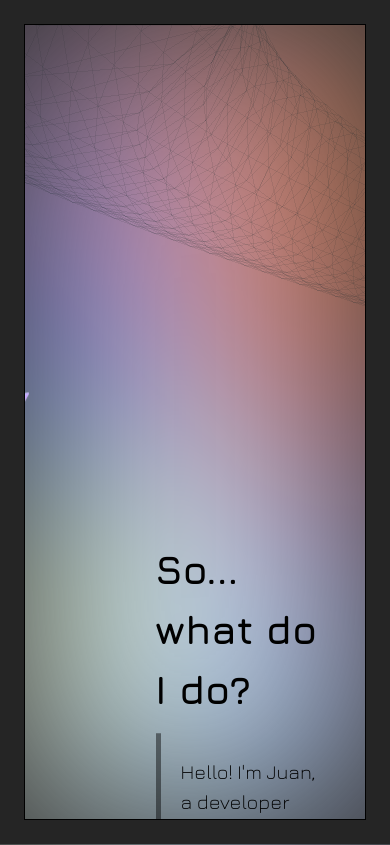
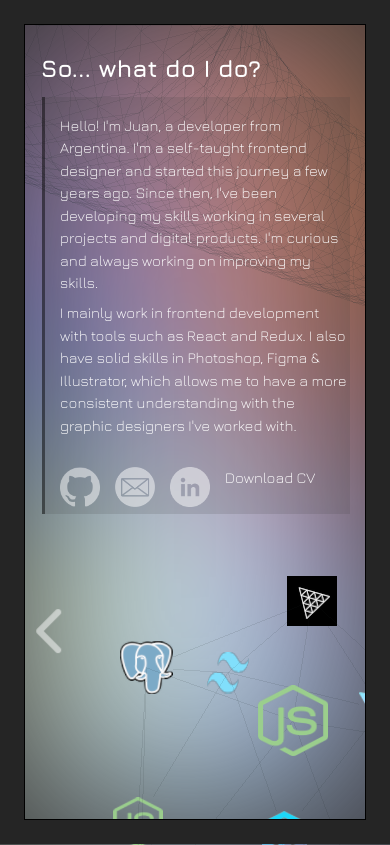
Before and after one commit to JuanMartinSalinas/portfolio-zero, a React (Vite) app: page /about in a window 390 px wide. Built offline with nearby package versions, Linux system fonts and the light colour scheme.

Commit message:
responsive

```diff
--- a/src/App.jsx
+++ b/src/App.jsx
@@ -1,5 +1,5 @@
 import * as THREE from "three";
-import { useEffect, useRef } from "react";
+import { useEffect, useRef, useState } from "react";
 import { Routes, Route, useLocation } from "react-router-dom";
 import Main from "./layout/MainPage/MainPage.jsx";
 import About from "./layout/About/About.jsx";
@@ -32,6 +32,7 @@ const App = () => {
   const textureRef = useRef(null);
 
   const location = useLocation();
+
 
   useEffect(() => {
     // Si ya existe la escena, no la volvemos a crear / If scene exists, we don't create it again (unnecesary, works nonetheless)
@@ -148,14 +149,39 @@ const App = () => {
   }, [location.pathname]);
 
 
+
+  const [positions, setPositions] = useState({
+    "/": [0, -5, -4],
+    "/about": [0.5, -2, 17],
+    "/projects": [7, 2, 12],
+  });
+
+
   useEffect(() => {
-    if(icoRef.current) {
-      const positions = {
-        "/":[0,-5,-4],
-        "/about":[-2,0,17],
-        "/projects":[7,2,12],
-      };
+    const handleResize = () => {
+      if (window.innerWidth < 768) {
+        setPositions((prev) => ({
+          ...prev,
+          "/about": [0.5, -2, 17],
+        }));
+      } else {
+        setPositions((prev) => ({
+          ...prev,
+          "/about": [-2, 0, 17],
+        }));
+      }
+    };
 
+    handleResize();
+    window.addEventListener("resize", handleResize);
+
+    return () => window.removeEventListener("resize", handleResize);
+  }, []);
+
+
+
+  useEffect(() => {
+    if (icoRef.current) {
       const targetPosition = positions[location.pathname] || [0, 0, 0];
 
       gsap.to(icoRef.current.position, {
@@ -165,9 +191,8 @@ const App = () => {
         duration: 1.2,
         ease: "power2.out",
       });
-
     }
-  }, [location.pathname])
+  }, [location.pathname, positions]);
 
 
 
--- a/src/components/ProjectList/ProjectList.jsx
+++ b/src/components/ProjectList/ProjectList.jsx
@@ -1,4 +1,4 @@
-import {useState} from 'react';
+import {useState, useEffect} from 'react';
 import styles from './projectList.module.css';
 import allProjects from '../../projects.js';
 import arrow from '../../assets/arrow.png'
@@ -20,9 +20,19 @@ export default function ProjectList() {
         useProject(e)
     }
 
+    const [width, setWidth] = useState(window.innerWidth);
+
+    useEffect(() => {
+      const handleResize = () => setWidth(window.innerWidth);
+
+      window.addEventListener("resize", handleResize);
+
+      return () => window.removeEventListener("resize", handleResize);
+    }, []);
+
     return(
         <>
-            <div className={styles.projectBox}>
+            {width > 767 ? <div className={styles.projectBox}>
                 <div className={styles.projectList}>
                     {
                         allProjects.map((e) => {
@@ -64,7 +74,30 @@ export default function ProjectList() {
                     </div>
                     <p className={styles.projectDescription}>{project.description}</p>
                 </div>
+            </div> :
+            <div className={styles.projectBox}>
+                {
+                    allProjects.map((e) => {
+                        return(
+                            <div className={styles.projectDisplay}>
+                                <div className={styles.titleAndTechs}>
+                                    <h1 className={styles.projectTitle}>{e.name === "Coming soon!" ? "" : e.name}</h1>
+                                    { e.technologies === undefined ? null : e.technologies.map((e) =>
+                                        <p className={styles.allTechnologies} key={e.id}>{e + " "}</p>)
+                                    }
+                                </div>
+                                <p className={styles.projectDescription}>{e.description}</p>
+                                <a href={e.githubLink} target="_blank"><img className={styles.githubLink1} src={githubLogo}/></a>
+                                <a href={e.pageLink === "" ? null : e.pageLink} target="_blank"><img src={linkLogo} className={styles.pageLink}/></a>
+                            </div>
+                        );
+                    })
+                }
+                <div>
+                    <Link to="/"><img src={arrow} className={styles.arrowBox} alt="arrow"/></Link>
+                </div>
             </div>
+                        }
         </>
     )
 }
--- a/src/components/ProjectList/projectList.module.css
+++ b/src/components/ProjectList/projectList.module.css
@@ -196,3 +196,65 @@
         top:350px;
         left:670px;
     }
+
+
+
+
+@media only screen and (max-width:768px) {
+
+.projectBox {
+    display:block;
+    animation-name:appear;
+    animation-duration:2s;
+    animation-iteration-count:1;
+    animation-direction:normal;
+}
+    .projectDisplay {
+        font-size: 20px;
+        padding-left:3em;
+        padding-top:1.2em;
+        margin:0px;
+        height:30vh;
+        width:100%;
+    }
+        .projectTitle {
+            font-size:20px;
+            border-right: 1px solid black;
+            padding-right:0.2em;
+            margin-right:0.2em;
+        }
+        .projectDescription {
+            font-size:14px;
+        }
+        .titleAndTechs {
+            display:flex;
+        }
+        .allTechnologies {
+            font-size:8px;
+            padding-top:1.2em;
+        }
+
+    .arrowBox {
+        max-height:40px;
+        padding-right:1em;
+        z-index: 100;
+        filter:opacity(50%);
+        transition: ease-in-out 0.2s;
+        position:absolute;
+        top:620px;
+        left:320px;
+        transform:rotate(90deg) scale(50%);
+    }
+
+    .githubLink1 {
+        height:40px;
+        filter:opacity(0.6);
+        padding-top:0.4em;
+    }
+    .pageLink {
+        height:40px;
+        filter:opacity(0.6);
+        padding-top:0.4em;
+        padding-left:0.4em;
+    }
+}
--- a/src/layout/About/about.module.css
+++ b/src/layout/About/about.module.css
@@ -9,6 +9,7 @@
     animation-duration:2s;
     animation-iteration-count:1;
     animation-direction:normal;
+    /* transform:translate(110%) */
 }
 
 @keyframes appearAbout {
@@ -109,35 +110,109 @@
     }
 }
 
-/* .adoGiraGira {
-    position: absolute;
-    border: 1px solid white;
-    width: 50px;
-    height: 50px;
-    top: 200px;
-    left: 200px;
-  }
+@media only screen and (max-width:425px) {
 
-  .technologiesLogos {
-    position: absolute;
-    width: 50px;
-    height: 50px;
-    top: 50%;
-    left: 50%;
-    transform-origin: center;
-    animation: giraGira 15s linear infinite;
-  }
+    .infoBox {
+        /* background-color: rgb(171, 171, 255); */
+        width:100%;
+        position:absolute;
+        top:50px;
+        left:25px;
+        color:white;
+    }
+        .title {
+            font-family:'Jura', serif;
+            font-size:30px;
+            position:relative;
+        }
+        .paragraphAndLogos {
+            padding-left:1em;
+            padding-top:1.2em;
+            margin-top:0.7em;
+            font-family:'Jura', serif;
+            font-weight: lighter;
+            font-size:16px;
+            background-color: rgba(65, 65, 65, 0.158);
+        }
+        .paragraph {
+            padding-bottom:0.5em;
+        }
 
-  .technologiesLogos:nth-child(1) { transform: rotate(0deg) translateX(200px) rotate(0deg); }
-  .technologiesLogos:nth-child(2) { transform: rotate(30deg) translateX(200px) rotate(-30deg); }
-  .technologiesLogos:nth-child(3) { transform: rotate(60deg) translateX(200px) rotate(-60deg); }
-  .technologiesLogos:nth-child(4) { transform: rotate(90deg) translateX(200px) rotate(-90deg); }
-  .technologiesLogos:nth-child(5) { transform: rotate(120deg) translateX(200px) rotate(-120deg); }
-  .technologiesLogos:nth-child(6) { transform: rotate(150deg) translateX(200px) rotate(-150deg); }
-  .technologiesLogos:nth-child(7) { transform: rotate(180deg) translateX(200px) rotate(-180deg); }
-  .technologiesLogos:nth-child(8) { transform: rotate(210deg) translateX(200px) rotate(-210deg); }
-  .technologiesLogos:nth-child(9) { transform: rotate(240deg) translateX(200px) rotate(-240deg); }
-  .technologiesLogos:nth-child(10) { transform: rotate(270deg) translateX(200px) rotate(-270deg); }
-  .technologiesLogos:nth-child(11) { transform: rotate(300deg) translateX(200px) rotate(-300deg); }
-  .technologiesLogos:nth-child(12) { transform: rotate(330deg) translateX(200px) rotate(-330deg); }
-   */
+    .image {
+        max-height:40px;
+        padding-right:1em;
+        z-index: 100;
+        filter:opacity(50%);
+        transition: ease-in-out 0.2s;
+    }
+        .image:hover {
+            filter:opacity(100%);
+            transition: ease-in-out 0.2s;
+            transform:scale(110%);
+        }
+
+    .button {
+        font-family: 'Jura', serif;
+        font-size:20px;
+        background-color: transparent;
+        border:0px;
+        transition:ease-in-out 0.2s;
+        position:relative;
+        color:white;
+
+    }
+        .button:hover {
+            text-decoration: underline;
+            text-decoration-thickness: 1px;
+            transform:scale(105%);
+            transition:ease-in-out 0.2s;
+            cursor:pointer;
+        }
+        .button:focus {
+            transform:scale(95%);
+            transition:ease-in 0.1s;
+        }
+
+
+    .arrowBox {
+        max-height:50px;
+        padding-right:1em;
+        z-index: 100;
+        filter:opacity(50%);
+        transition: ease-in-out 0.2s;
+        position:absolute;
+        top:610px;
+        left:-20px;
+        transform:rotate(90deg) scale(50%);
+    }
+
+}
+
+@media only screen and (max-width:425px) {
+    .title {
+        font-family:'Jura', serif;
+        font-size:24px;
+        position:relative;
+    }
+    .paragraphAndLogos {
+        padding-left:1em;
+        padding-top:1.2em;
+        margin-top:0.7em;
+        font-family:'Jura', serif;
+        font-weight: lighter;
+        font-size:15px;
+    }
+    .paragraph {
+        padding-bottom:0.5em;
+    }
+
+    .button {
+        font-family: 'Jura', serif;
+        font-size:15px;
+        background-color: transparent;
+        border:0px;
+        transition:ease-in-out 0.2s;
+        position:relative;
+    }
+
+}
--- a/src/layout/MainPage/mainPage.module.css
+++ b/src/layout/MainPage/mainPage.module.css
@@ -81,3 +81,65 @@ p {
             transform:scale(95%);
             transition:ease-in 0.1s;
         }
+
+
+@media only screen and (max-width:425px) {
+    .mainBox {
+        animation-name:appearMain;
+        animation-duration:2s;
+        animation-iteration-count:1;
+        animation-direction:normal;
+        /* overflow:hidden; */
+    }
+    .contentBox {
+        margin:auto;
+        width:90%;
+        position:relative;
+        height:100%;
+    }
+        .header {
+            position:relative;
+            transform:translate(-0.7%);
+            font-family: 'Jura', serif;
+            font-size: 40px;
+            margin-left:0.3em;
+        }
+        .subtitle {
+            font-weight:300;
+            font-size: 20px;
+            padding:0;
+            margin-left:0.5em;
+        }
+        .subtitle::after {
+            animation-name:cambiando;
+            animation-duration:15s;
+            animation-timing-function:ease-in-out;
+            animation-iteration-count:infinite;
+            content: ""
+        }
+        .buttonBox {
+            display:inline-block;
+            position:relative;
+            transform: translate(-12%, 100%);
+        }
+            .button {
+                font-family: 'Jura', serif;
+                font-size:22px;
+                margin:0em 0em 1em 1.5em;
+                background-color: transparent;
+                padding:0.4em;
+                border-radius: 15px;
+                transition:ease-in-out 0.2s;
+            }
+            .button:hover {
+                text-decoration: underline;
+                text-decoration-thickness: 1px;
+                transform:scale(105%);
+                transition:ease-in-out 0.2s;
+                cursor:pointer;
+            }
+            .button:focus {
+                transform:scale(95%);
+                transition:ease-in 0.1s;
+            }
+}
```
Also changed, not shown: src/App.module.css (+0 -29 lines).
